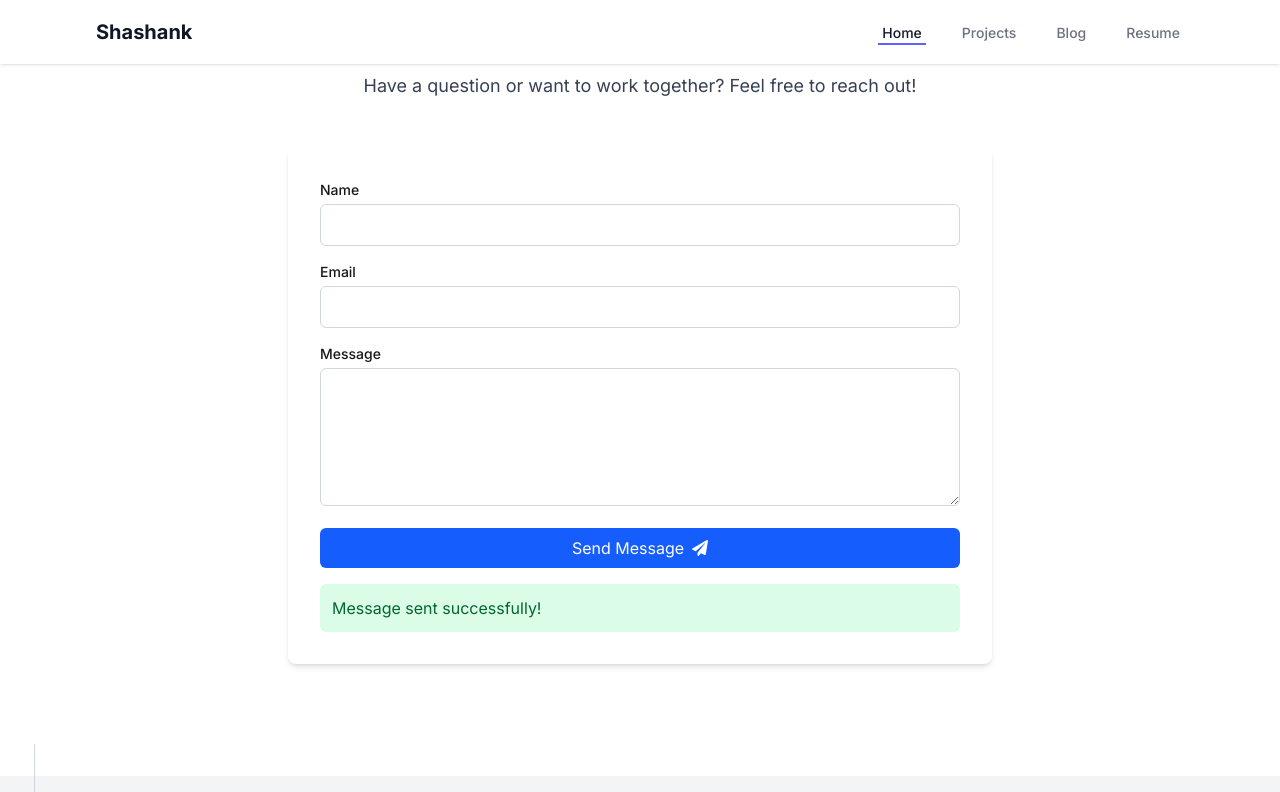
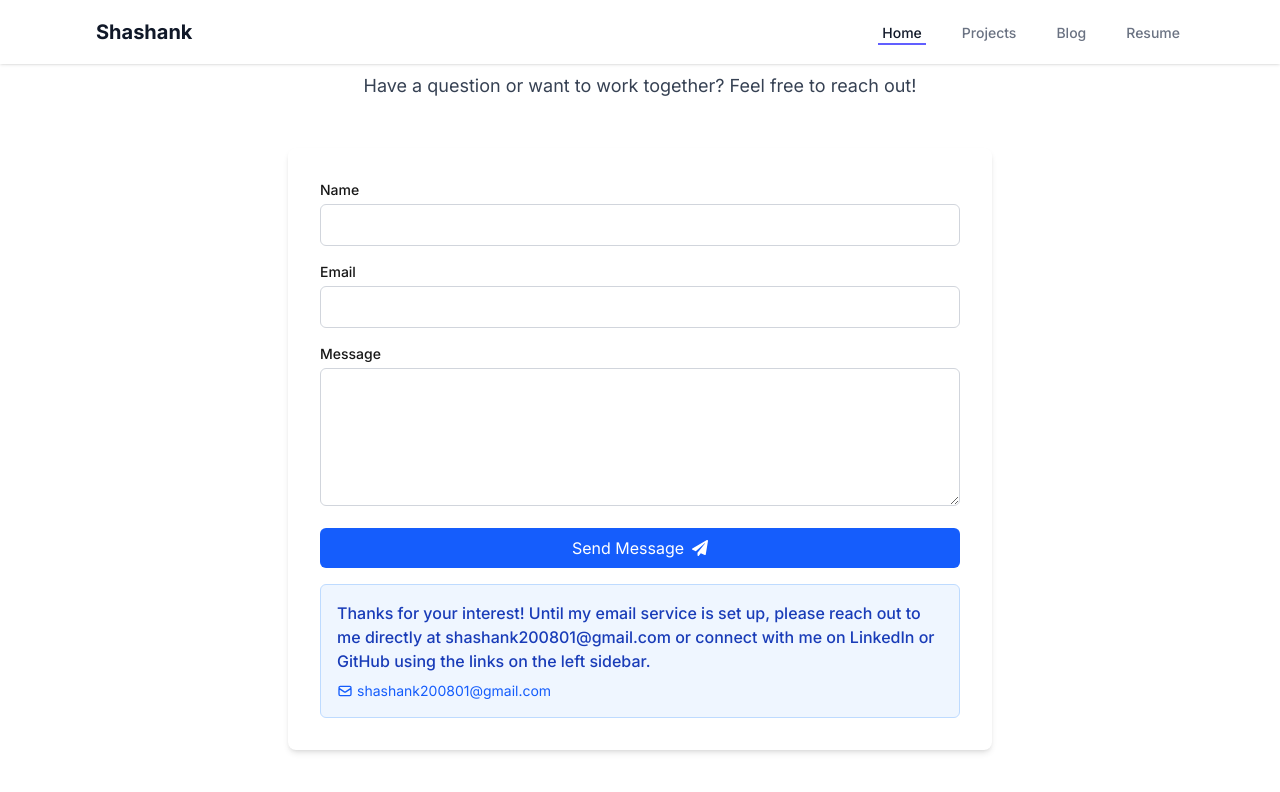
Before and after one commit to Shanki200801/shashank-portfolio, a Next.js app: page / in a window 1280 px wide. Both pictures are taken after typing "Sample", "name@example.com", "Sample" into the empty fields and a click on the button "Send Message". Shown: the part 2512-3304 px from the top of the page. Built offline with nearby package versions, Linux system fonts and the light colour scheme.

Commit message:
Update contact form to direct users to email and social media

```diff
--- a/src/components/ContactForm.tsx
+++ b/src/components/ContactForm.tsx
@@ -77,38 +77,23 @@ const ContactForm = () => {
     }
 
     setIsSubmitting(true);
-    setSubmitStatus(null);
 
-    try {
-      const response = await fetch('/api/contact', {
-        method: 'POST',
-        headers: {
-          'Content-Type': 'application/json',
-        },
-        body: JSON.stringify({
-          name,
-          email,
-          message,
-        }),
+    // Instead of making an API call, just show a message after a short delay
+    setTimeout(() => {
+      setSubmitStatus({
+        success: true,
+        message: 'Thanks for your interest! Until my email service is set up, please reach out to me directly at shashank200801@gmail.com or connect with me on LinkedIn or GitHub using the links on the left sidebar.'
       });
 
-      if (response.ok) {
-        setSubmitStatus({ success: true, message: 'Message sent successfully!' });
+      // Reset the form
       setFormData({
         name: '',
         email: '',
         message: '',
       });
       setErrors({});
-      } else {
-        setSubmitStatus({ success: false, message: 'Something went wrong. Please try again.' });
-      }
-    } catch {
-      // No need to use the error variable
-      setSubmitStatus({ success: false, message: 'Something went wrong. Please try again.' });
-    } finally {
       setIsSubmitting(false);
-    }
+    }, 800); // Short delay to simulate processing
   };
 
   return (
@@ -200,8 +185,19 @@ const ContactForm = () => {
             </button>
 
             {submitStatus && (
-              <div className={`mt-4 p-3 rounded-md ${submitStatus.success ? 'bg-green-100 text-green-800 dark:bg-green-800/30 dark:text-green-400' : 'bg-red-100 text-red-800 dark:bg-red-800/30 dark:text-red-400'}`}>
-                {submitStatus.message}
+              <div className={`mt-4 p-4 rounded-md bg-blue-50 text-blue-800 dark:bg-blue-900/30 dark:text-blue-300 border border-blue-200 dark:border-blue-800`}>
+                <p className="font-medium">{submitStatus.message}</p>
+                <div className="mt-2 flex flex-col sm:flex-row gap-2 text-sm">
+                  <a
+                    href="mailto:shashank200801@gmail.com"
+                    className="inline-flex items-center text-blue-600 dark:text-blue-400 hover:underline"
+                  >
+                    <svg xmlns="http://www.w3.org/2000/svg" className="h-4 w-4 mr-1" fill="none" viewBox="0 0 24 24" stroke="currentColor">
+                      <path strokeLinecap="round" strokeLinejoin="round" strokeWidth={2} d="M3 8l7.89 5.26a2 2 0 002.22 0L21 8M5 19h14a2 2 0 002-2V7a2 2 0 00-2-2H5a2 2 0 00-2 2v10a2 2 0 002 2z" />
+                    </svg>
+                    shashank200801@gmail.com
+                  </a>
+                </div>
               </div>
             )}
           </form>
```
Lines whose indentation alone changed are shown as unchanged.
